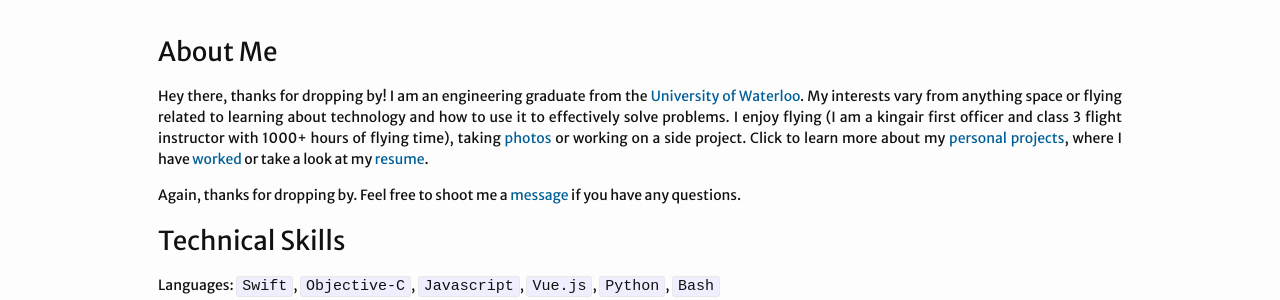
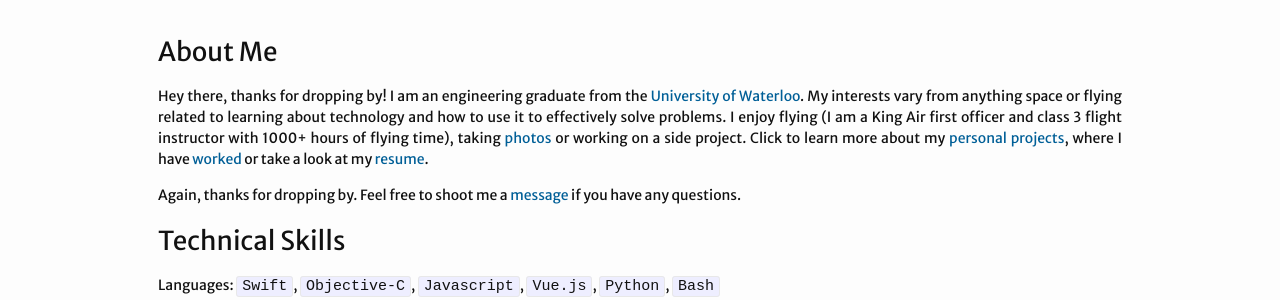
Before and after one commit to nkanetka/nkanetka.github.io, a Jekyll site: the page built from about.md, in a window 1280 px wide. Shown: the part 122-422 px from the top of the page. Built offline with Jekyll 4.4.1, drawn with Linux system fonts in a browser that asks for light colours.

Commit message:
Update spelling

```diff
--- a/about.md
+++ b/about.md
@@ -5,7 +5,7 @@ permalink: /about/
 ---
 ### About Me
 
-Hey there, thanks for dropping by! I am an engineering graduate from the [University of Waterloo][uw-syde]{:target="_blank"}. My interests vary from anything space or flying related to learning about technology and how to use it to effectively solve problems. I enjoy flying (I am a kingair first officer and class 3 flight instructor with 1000+ hours of flying time), taking [photos][instagram]{:target="_blank"} or working on a side project. Click to learn more about my [personal projects]({{ site.url }}/projects/), where I have [worked]({{ site.url }}/experience/) or take a look at my [resume]({{ site.url }}/assets/Resume-Nehal.pdf){:target="_blank"}.
+Hey there, thanks for dropping by! I am an engineering graduate from the [University of Waterloo][uw-syde]{:target="_blank"}. My interests vary from anything space or flying related to learning about technology and how to use it to effectively solve problems. I enjoy flying (I am a King Air first officer and class 3 flight instructor with 1000+ hours of flying time), taking [photos][instagram]{:target="_blank"} or working on a side project. Click to learn more about my [personal projects]({{ site.url }}/projects/), where I have [worked]({{ site.url }}/experience/) or take a look at my [resume]({{ site.url }}/assets/Resume-Nehal.pdf){:target="_blank"}.
 
 Again, thanks for dropping by. Feel free to shoot me a [message](mailto:{{site.email}}) if you have any questions.
 
```
